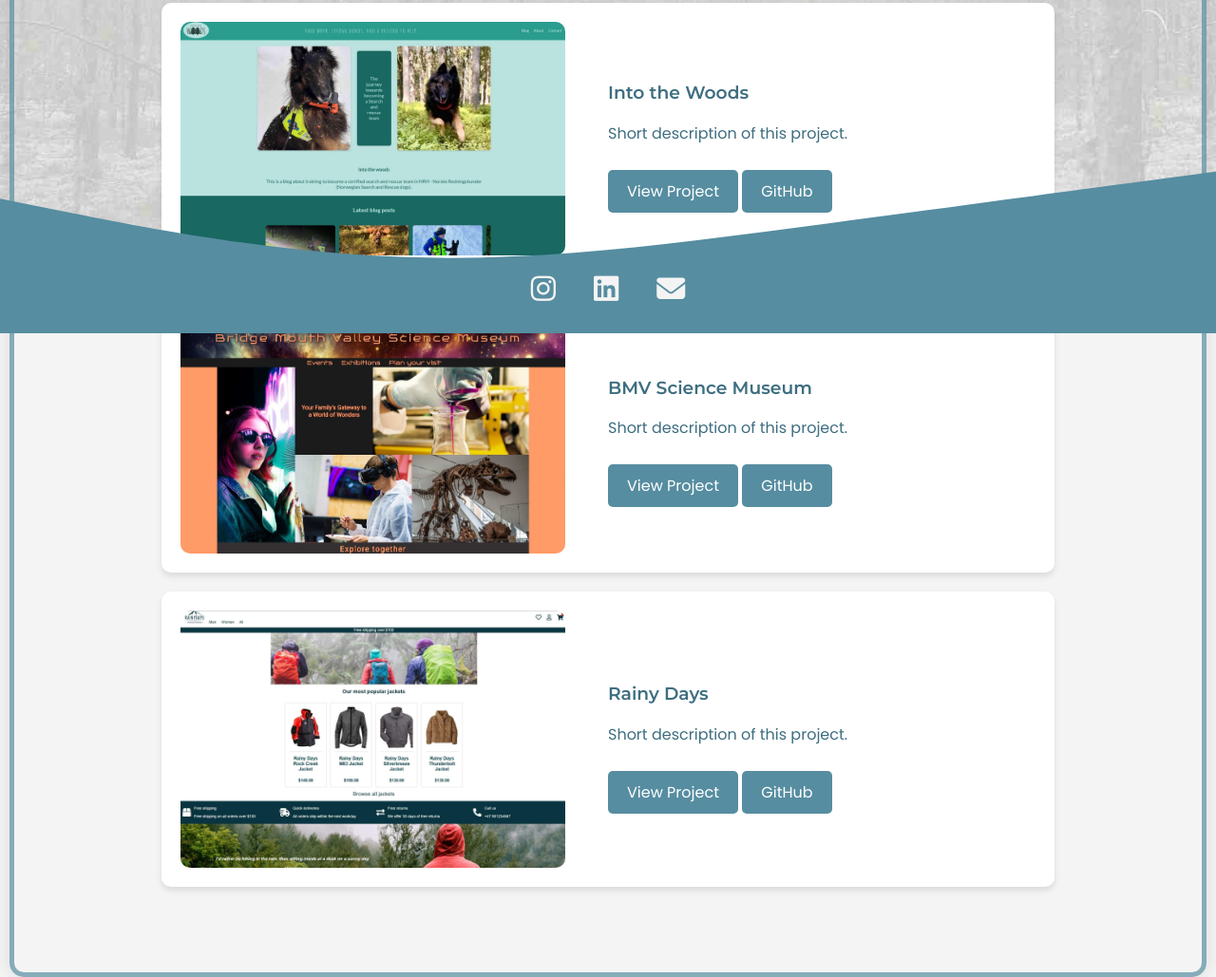
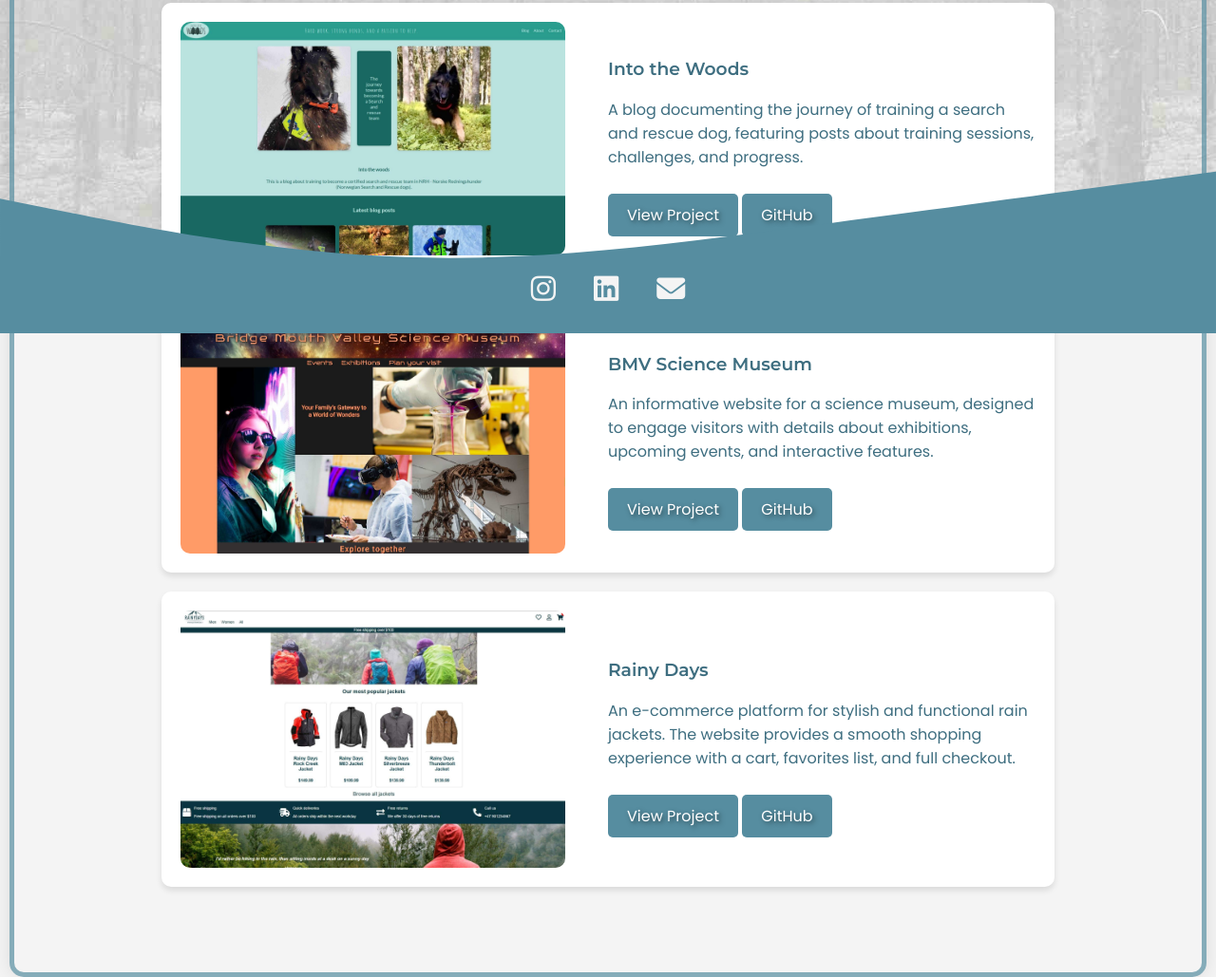
Before and after one commit to Lilly-yy/lilly-yy.github.io, a plain HTML site: page index.html in a window 1280 px wide. Shown: the part 452-1481 px from the top of the page at 95% size. Drawn offline with Linux system fonts and the light colour scheme.

Commit message:
Added links and better contrast

```diff
--- a/index.html
+++ b/index.html
@@ -27,9 +27,9 @@
             <img src="into-the-woods.jpg" alt="Into the Woods project">
             <div class="project-info">
                 <h3>Into the Woods</h3>
-                <p>Short description of this project.</p>
-                <a href="#" class="btn">View Project</a>
-                <a href="#" class="btn github">GitHub</a>
+                <p>A blog documenting the journey of training a search and rescue dog, featuring posts about training sessions, challenges, and progress.</p>
+                <a href="https://into-the-woods.netlify.app/" class="btn">View Project</a>
+                <a href="https://github.com/Lilly-yy/project-exam-annhau" class="btn github">GitHub</a>
             </div>
         </div>
 
@@ -37,9 +37,9 @@
             <img src="bmv-science.jpg" alt="BMV Science Museum project">
             <div class="project-info">
                 <h3>BMV Science Museum</h3>
-                <p>Short description of this project.</p>
-                <a href="#" class="btn">View Project</a>
-                <a href="#" class="btn github">GitHub</a>
+                <p>An informative website for a science museum, designed to engage visitors with details about exhibitions, upcoming events, and interactive features.</p>
+                <a href="https://main--bmvsciencemuseum.netlify.app/" class="btn">View Project</a>
+                <a href="https://github.com/Lilly-yy/SemesterProject1" class="btn github">GitHub</a>
             </div>
         </div>
 
@@ -47,9 +47,9 @@
             <img src="rainy-days.jpg" alt="Rainy Days project">
             <div class="project-info">
                 <h3>Rainy Days</h3>
-                <p>Short description of this project.</p>
-                <a href="#" class="btn">View Project</a>
-                <a href="#" class="btn github">GitHub</a>
+                <p>An e-commerce platform for stylish and functional rain jackets. The website provides a smooth shopping experience with a cart, favorites list, and full checkout.</p>
+                <a href="https://darling-pavlova-annhau.netlify.app/" class="btn">View Project</a>
+                <a href="https://github.com/Noroff-FEU-Assignments/cross-course-project-Lilly-yy" class="btn github">GitHub</a>
             </div>
         </div>
     </section>
--- a/style.css
+++ b/style.css
@@ -77,6 +77,7 @@ header p {
     background-color: var(--primary-color);
     color: var(--light-text);
     text-decoration: none;
+    text-shadow: 2px 2px 5px rgba(0, 0, 0, 0.5);
     border-radius: 5px;
     margin-top: 10px;
     transition: 0.3s;
```
